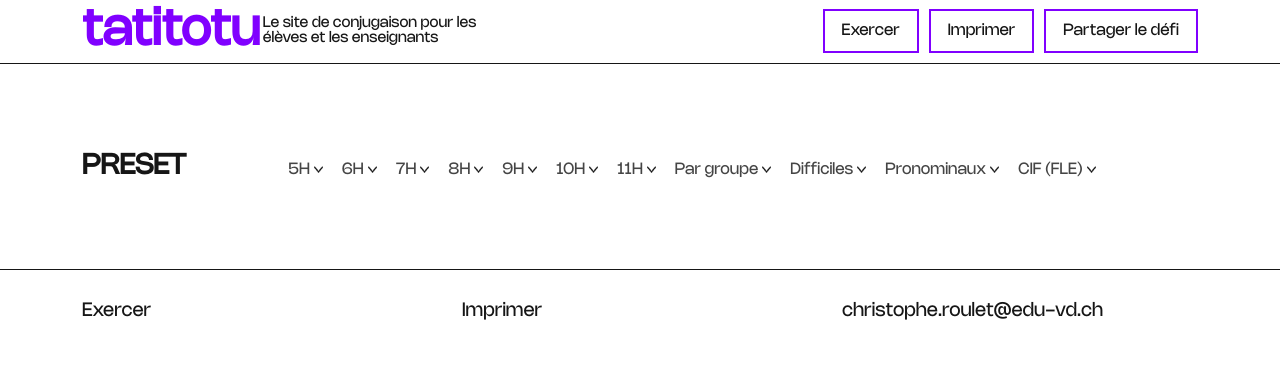
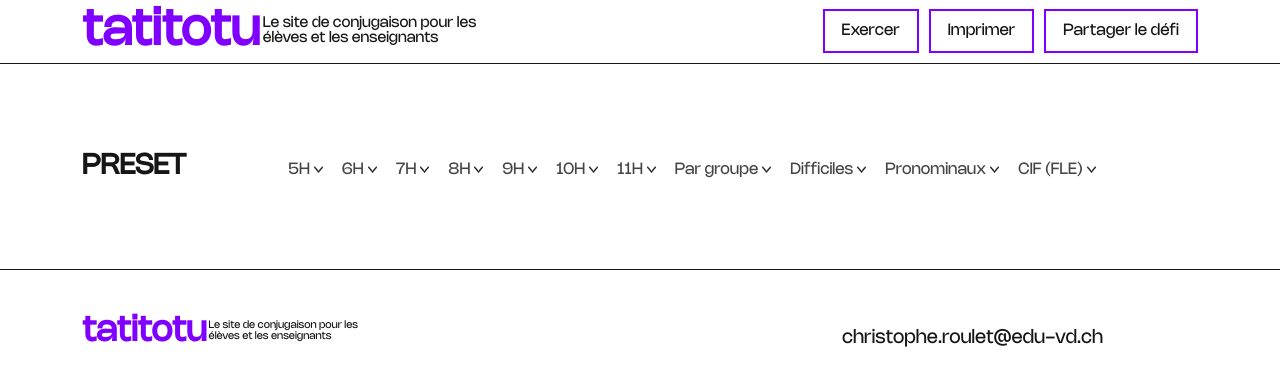
Before and after one commit to basile-kamm/tatitotu, a website built with Parcel: page src/index.html in a window 1280 px wide. Built offline with nearby package versions, Linux system fonts and the light colour scheme.

Commit message:
footer correction

```diff
--- a/src/index.html
+++ b/src/index.html
@@ -359,18 +359,19 @@
     <footer class="l-footer">
       <div class="container">
         <div class="row">
-          <div class="col-12">
-            <div class="row">
-              <div class="col-4">
-                <a href="" class="footer-link">Exercer</a>
-              </div>
-              <div class="col-4">
-                <a href="" class="footer-link">Imprimer</a>
-              </div>
-              <div class="col-4">
-                <a href="" class="footer-link">christophe.roulet@edu-vd.ch</a>
-              </div>
+          <div class="col-4">
+            <div class="logo-container t-small">
+              <h1 class="logo-title">tatitotu</h1>
+              <p class="logo-subtitle">
+                Le site de conjugaison pour les élèves et les enseignants
+              </p>
             </div>
+          </div>
+          <div class="col-4 offset-4">
+            <div class="footer-link-container">
+              <a href="" class="footer-link">christophe.roulet@edu-vd.ch</a>
+            </div>
+          </div>
           </div>
         </div>
       </div>
--- a/src/js/main.js
+++ b/src/js/main.js
@@ -0,0 +1,19 @@
+document.addEventListener("DOMContentLoaded", function () {
+  const selects = document.querySelectorAll(".select");
+
+  selects.forEach(function (select) {
+    select.addEventListener("click", toggleActive);
+  });
+
+  document.addEventListener("click", function (event) {
+    if (!event.target.closest(".select")) {
+      selects.forEach(function (select) {
+        select.classList.remove("is-active");
+      });
+    }
+  });
+
+  function toggleActive() {
+    this.classList.toggle("is-active");
+  }
+});
--- a/src/scss/modules/_footer.scss
+++ b/src/scss/modules/_footer.scss
@@ -1,10 +1,17 @@
+.footer-link-container {
+  height: 100%;
+  display: flex;
+  flex-direction: row;
+  align-items: flex-end;
+  padding-bottom: 10px;
+}
+
 .footer-link {
   color: $dark;
   font-size: 19px;
   text-decoration: none;
   transition: 0.3s;
   border-bottom: 1px solid rgba($primary, 0);
-  padding-top: 40px;
 
   &:hover {
     color: $primary;
--- a/src/scss/modules/_logo.scss
+++ b/src/scss/modules/_logo.scss
@@ -3,11 +3,12 @@
   flex-direction: row;
   align-items: center;
   gap: 3px;
+  transform-origin: left;
 }
 
 @media (max-width: 991px) {
   .logo-container {
-    width: 300px;
+    width: 400px;
     .logo-title {
       font-size: 30px;
     }
@@ -28,3 +29,8 @@
   font-size: 15px;
   line-height: 15px;
 }
+
+.logo-container.t-small {
+  scale: 0.7;
+  width: 400px;
+}
```
Also changed, not shown: 3 other files.
